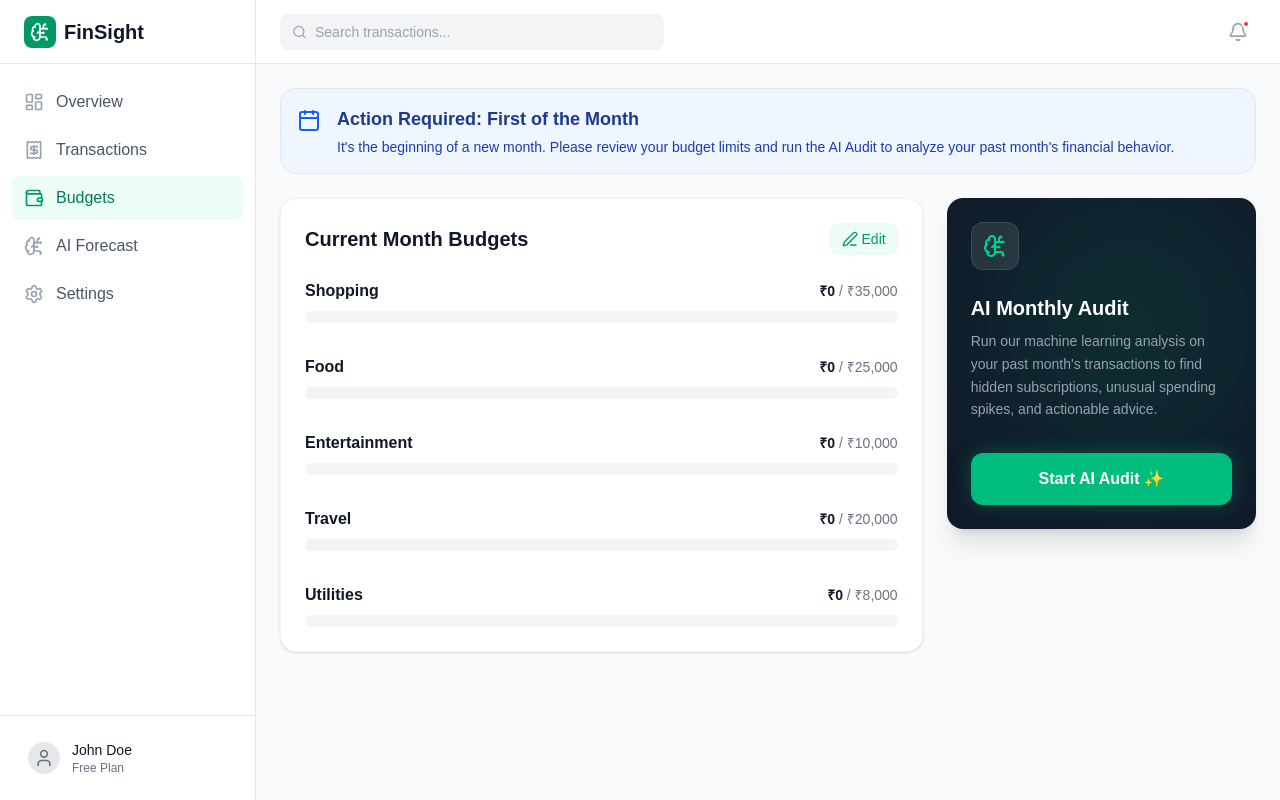
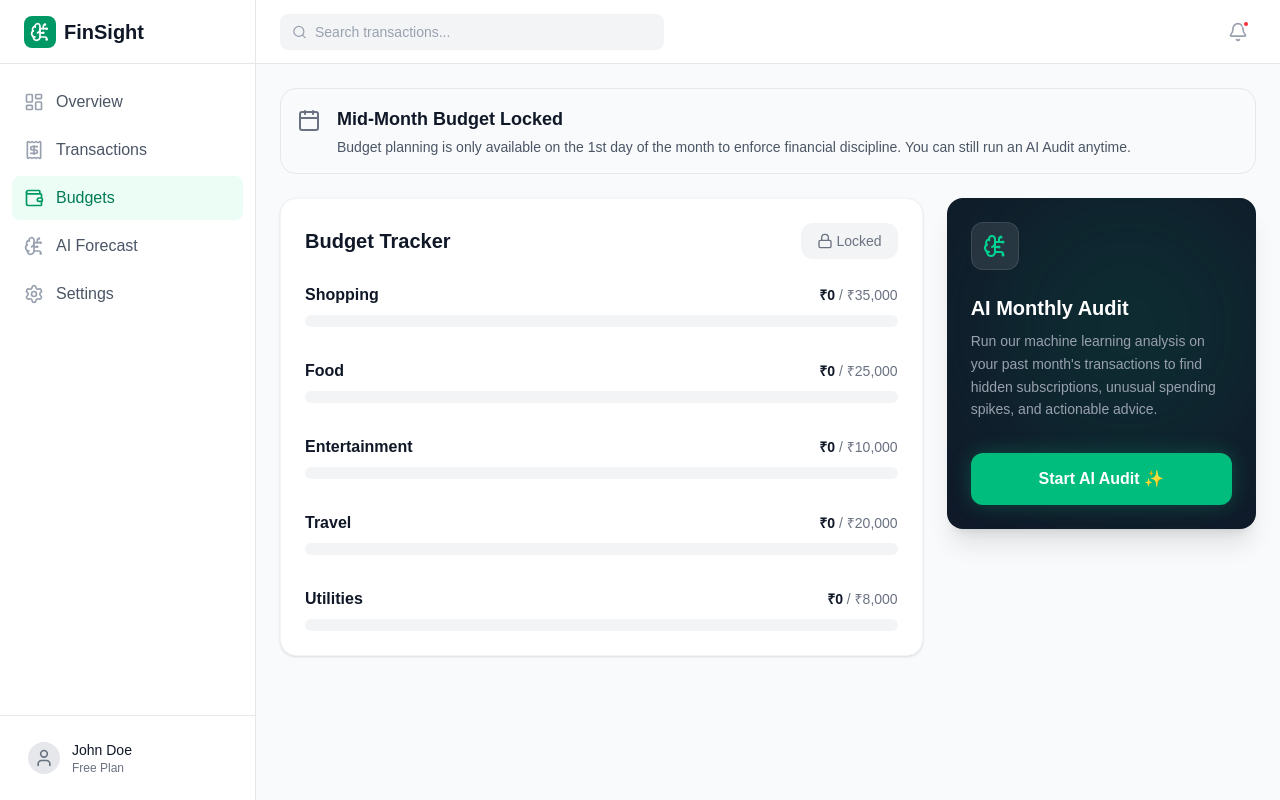
Before and after one commit to vijayKota2776/finsight-personal-finance-forecasting, a Next.js app in the folder frontend/: page /budgets in a window 1280 px wide. Built offline with nearby package versions, Linux system fonts and the light colour scheme.

Commit message:
Phase 4.2: Add strict budget planning form and date-based locking mechanism

```diff
--- a/frontend/src/app/budgets/page.js
+++ b/frontend/src/app/budgets/page.js
@@ -1,7 +1,7 @@
 "use client";
 
 import { useState, useEffect } from "react";
-import { BrainCircuit, AlertTriangle, TrendingUp, Calendar, CheckCircle2, ChevronRight, Loader2, Edit3, Save } from "lucide-react";
+import { BrainCircuit, AlertTriangle, TrendingUp, Calendar, CheckCircle2, ChevronRight, Loader2, Edit3, Save, Lock } from "lucide-react";
 
 export default function BudgetsPage() {
   const [transactions, setTransactions] = useState([]);
@@ -47,6 +47,9 @@ export default function BudgetsPage() {
     Utilities: 8000,
   });
 
+  const today = new Date().getDate();
+  const isFirstDay = today === 1;
+
   const handleRunAudit = () => {
     setIsAuditing(true);
     setTimeout(() => {
@@ -59,12 +62,16 @@ export default function BudgetsPage() {
     <div className="space-y-6 max-w-5xl mx-auto">
 
       {/* Date Header & Notification */}
-      <div className="bg-blue-50 border border-blue-100 rounded-2xl p-4 flex items-start gap-4">
-        <Calendar className="w-6 h-6 text-blue-600 mt-1 shrink-0" />
+      <div className={`border rounded-2xl p-4 flex items-start gap-4 ${isFirstDay ? 'bg-blue-50 border-blue-100' : 'bg-gray-50 border-gray-200'}`}>
+        <Calendar className={`w-6 h-6 mt-1 shrink-0 ${isFirstDay ? 'text-blue-600' : 'text-gray-500'}`} />
         <div>
-          <h3 className="text-blue-900 font-bold text-lg">Action Required: First of the Month</h3>
-          <p className="text-blue-800 text-sm mt-1">
-            It's the beginning of a new month. Please review your budget limits and run the AI Audit to analyze your past month's financial behavior.
+          <h3 className={`font-bold text-lg ${isFirstDay ? 'text-blue-900' : 'text-gray-900'}`}>
+            {isFirstDay ? 'Action Required: First of the Month' : 'Mid-Month Budget Locked'}
+          </h3>
+          <p className={`text-sm mt-1 ${isFirstDay ? 'text-blue-800' : 'text-gray-600'}`}>
+            {isFirstDay
+              ? "It's the beginning of a new month. Please review and plan your budget limits below. You can also run the AI Audit on last month's data."
+              : "Budget planning is only available on the 1st day of the month to enforce financial discipline. You can still run an AI Audit anytime."}
           </p>
         </div>
       </div>
@@ -73,15 +80,56 @@ export default function BudgetsPage() {
 
         {/* Left Col: Budgets */}
         <div className="lg:col-span-2 space-y-6">
+
+          {/* Budget Planning Form (Only visible in edit mode) */}
+          {isEditingBudgets && (
+            <div className="bg-white rounded-2xl border border-emerald-100 shadow-md p-6 animate-in slide-in-from-top-2">
+              <div className="flex justify-between items-center mb-6 border-b border-gray-100 pb-4">
+                <h2 className="text-xl font-bold text-gray-900">Plan Monthly Budget</h2>
+                <button
+                  onClick={() => setIsEditingBudgets(false)}
+                  className="bg-emerald-600 hover:bg-emerald-700 text-white px-4 py-2 rounded-xl text-sm font-medium transition-colors shadow-sm"
+                >
+                  Save Budget Plan
+                </button>
+              </div>
+
+              <div className="grid grid-cols-1 md:grid-cols-2 gap-6">
+                {Object.keys(budgets).map(category => (
+                  <div key={`edit-${category}`} className="space-y-1.5">
+                    <label className="text-sm font-semibold text-gray-700">{category}</label>
+                    <div className="relative">
+                      <span className="absolute left-3 top-1/2 -translate-y-1/2 text-gray-500 font-medium">₹</span>
+                      <input
+                        type="number"
+                        value={budgets[category]}
+                        onChange={(e) => setBudgets({...budgets, [category]: Number(e.target.value)})}
+                        className="w-full pl-8 pr-4 py-2.5 bg-gray-50 border border-gray-200 rounded-xl focus:outline-none focus:border-emerald-500 transition-colors font-medium text-gray-900"
+                      />
+                    </div>
+                  </div>
+                ))}
+              </div>
+            </div>
+          )}
+
           <div className="bg-white rounded-2xl border border-gray-100 shadow-sm p-6">
             <div className="flex justify-between items-center mb-6">
-              <h2 className="text-xl font-bold text-gray-900">Current Month Budgets</h2>
+              <h2 className="text-xl font-bold text-gray-900">Budget Tracker</h2>
+
+              {!isEditingBudgets && (
                 <button
-                onClick={() => setIsEditingBudgets(!isEditingBudgets)}
-                className="text-sm font-medium text-emerald-600 flex items-center gap-1 hover:text-emerald-700 bg-emerald-50 px-3 py-1.5 rounded-lg transition-colors"
+                  onClick={() => isFirstDay ? setIsEditingBudgets(true) : alert("Budget planning is strictly locked to the 1st of every month for discipline.")}
+                  className={`text-sm font-medium flex items-center gap-1 px-4 py-2 rounded-xl transition-colors ${
+                    isFirstDay
+                      ? "text-emerald-700 bg-emerald-50 hover:bg-emerald-100"
+                      : "text-gray-500 bg-gray-100 cursor-not-allowed"
+                  }`}
+                  title={!isFirstDay ? "Locked until the 1st of next month" : "Edit Budget"}
                 >
-                {isEditingBudgets ? <><Save className="w-4 h-4" /> Save</> : <><Edit3 className="w-4 h-4" /> Edit</>}
+                  {isFirstDay ? <><Edit3 className="w-4 h-4" /> Plan Budget</> : <><Lock className="w-4 h-4" /> Locked</>}
                 </button>
+              )}
             </div>
 
             <div className="space-y-8">
@@ -96,22 +144,9 @@ export default function BudgetsPage() {
                   <div key={category}>
                     <div className="flex justify-between mb-2 items-center">
                       <span className="font-semibold text-gray-900">{category}</span>
-
-                      {isEditingBudgets ? (
-                        <div className="flex items-center gap-2">
-                          <span className="text-gray-500 font-medium text-sm">₹</span>
-                          <input
-                            type="number"
-                            value={budgets[category]}
-                            onChange={(e) => setBudgets({...budgets, [category]: Number(e.target.value)})}
-                            className="w-24 px-2 py-1 text-sm font-semibold border border-emerald-300 rounded focus:outline-none focus:ring-1 focus:ring-emerald-500"
-                          />
-                        </div>
-                      ) : (
                       <span className="text-sm font-medium text-gray-500">
                         <strong className={isOver ? 'text-red-600' : 'text-gray-900'}>{formatMoney(spent)}</strong> / {formatMoney(limit)}
                       </span>
-                      )}
                     </div>
                     <div className="h-3 w-full bg-gray-100 rounded-full overflow-hidden">
                       <div
```
Lines whose indentation alone changed are shown as unchanged.
